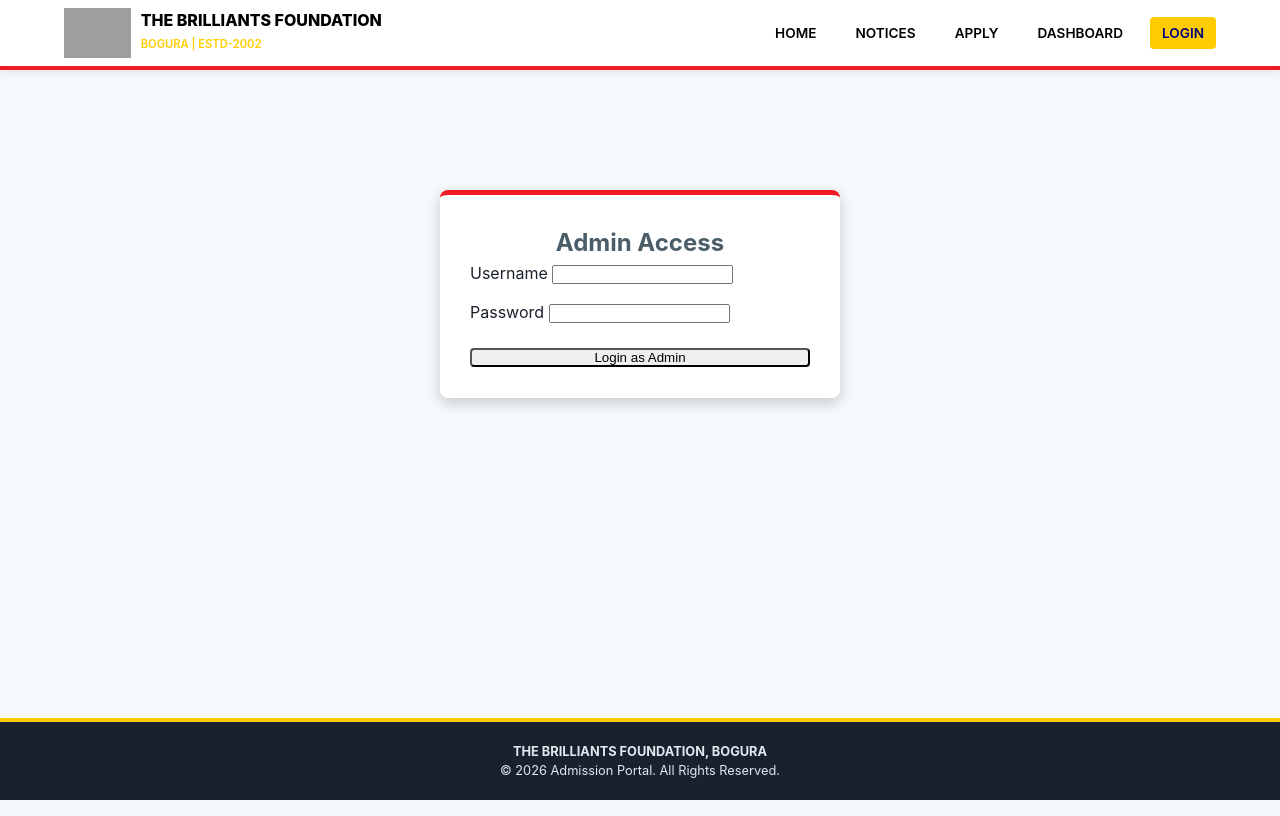
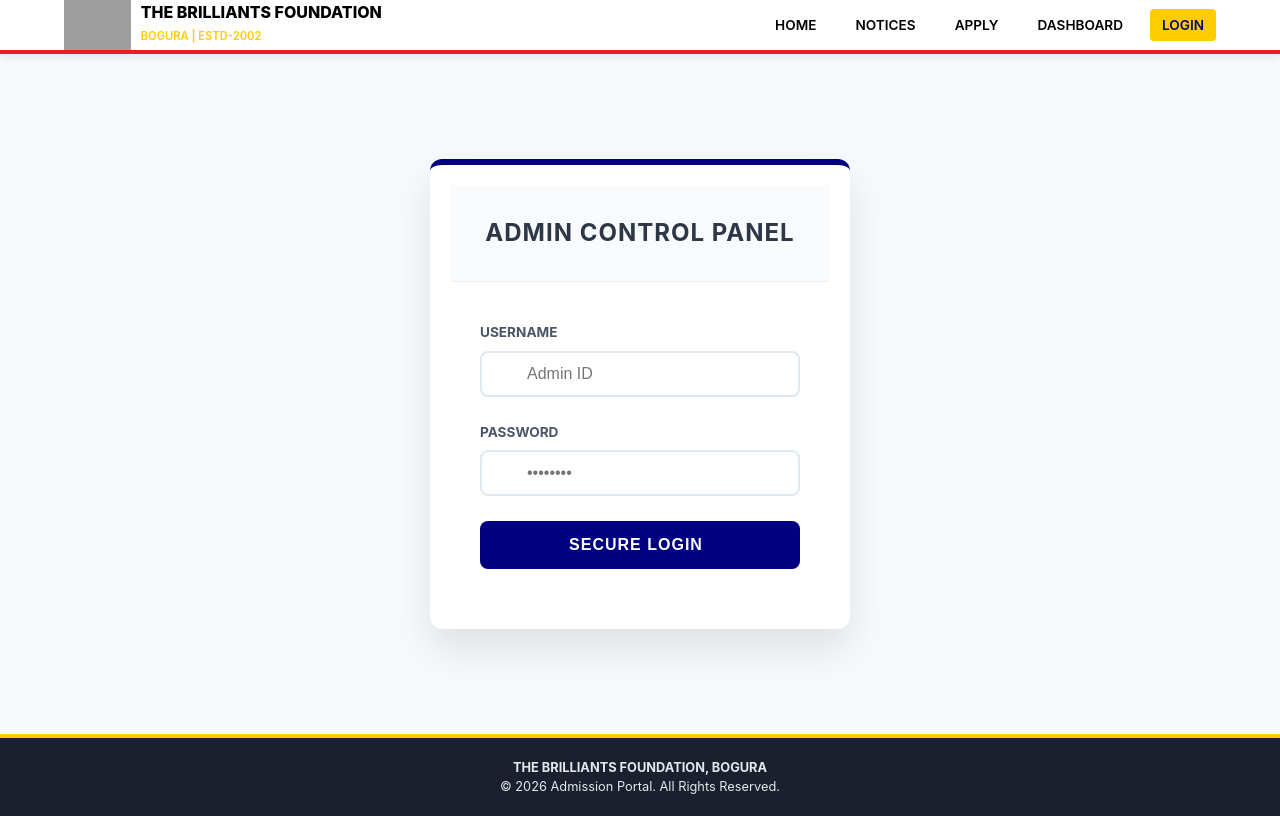
Before and after one commit to teshahriar/tbftest, a Flask app: page /admin-login in a window 1280 px wide. Run offline with Flask 3, Linux system fonts and the light colour scheme; some libraries are stand-ins or nearby versions; grey boxes are pictures that could not be loaded.

Commit message:
Update admin_login.html

```diff
--- a/templates/admin_login.html
+++ b/templates/admin_login.html
@@ -1,17 +1,154 @@
 {% extends "base.html" %}
+
+{% block title %}Admin Login | Brilliants Foundation{% endblock %}
+
+{% block extra_css %}
+<style>
+    .admin-login-container {
+        display: flex;
+        justify-content: center;
+        align-items: center;
+        min-height: 80vh;
+        padding: 20px;
+    }
+
+    .admin-card {
+        width: 100%;
+        max-width: 420px;
+        background: #ffffff;
+        border-radius: 12px;
+        box-shadow: 0 20px 40px rgba(0,0,0,0.1);
+        overflow: hidden;
+        border-top: 6px solid var(--navy);
+    }
+
+    .admin-card-header {
+        background: #f8fafc;
+        padding: 30px;
+        text-align: center;
+        border-bottom: 1px solid #edf2f7;
+    }
+
+    .admin-card-header i {
+        font-size: 3rem;
+        color: var(--navy);
+        margin-bottom: 15px;
+    }
+
+    .admin-card-header h2 {
+        margin: 0;
+        font-size: 1.5rem;
+        color: #2d3748;
+        letter-spacing: 1px;
+        text-transform: uppercase;
+    }
+
+    .admin-card-body {
+        padding: 40px 30px;
+    }
+
+    .form-group {
+        margin-bottom: 25px;
+    }
+
+    .form-group label {
+        display: block;
+        font-weight: 700;
+        margin-bottom: 8px;
+        color: #4a5568;
+        font-size: 0.85rem;
+        text-transform: uppercase;
+    }
+
+    .input-wrapper {
+        position: relative;
+    }
+
+    .input-wrapper i {
+        position: absolute;
+        left: 15px;
+        top: 50%;
+        transform: translateY(-50%);
+        color: #a0aec0;
+    }
+
+    .admin-input {
+        width: 100%;
+        padding: 12px 15px 12px 45px;
+        border: 2px solid #e2e8f0;
+        border-radius: 8px;
+        font-size: 1rem;
+        transition: all 0.3s ease;
+        outline: none;
+    }
+
+    .admin-input:focus {
+        border-color: var(--navy);
+        box-shadow: 0 0 0 4px rgba(0, 0, 128, 0.1);
+    }
+
+    .btn-admin-login {
+        width: 100%;
+        background: var(--navy);
+        color: white;
+        padding: 15px;
+        border: none;
+        border-radius: 8px;
+        font-weight: 700;
+        font-size: 1rem;
+        cursor: pointer;
+        transition: all 0.3s ease;
+        text-transform: uppercase;
+        letter-spacing: 1px;
+    }
+
+    .btn-admin-login:hover {
+        background: #000066;
+        transform: translateY(-2px);
+        box-shadow: 0 5px 15px rgba(0,0,0,0.1);
+    }
+
+    .admin-card-footer {
+        text-align: center;
+        padding: 20px;
+        font-size: 0.8rem;
+        color: #a0aec0;
+        background: #f8fafc;
+    }
+</style>
+{% endblock %}
+
 {% block content %}
-<div style="max-width: 400px; margin: 100px auto; background: #fff; padding: 30px; border-radius: 8px; border-top: 5px solid #ED1C24; box-shadow: 0 5px 15px rgba(0,0,0,0.2);">
-    <h2 style="text-align: center; color: #4A5D68;">Admin Access</h2>
-    <form method="POST">
-        <div style="margin-bottom: 15px;">
-            <label>Username</label>
-            <input type="text" name="username" class="form-control" required>
+<div class="admin-login-container">
+    <div class="admin-card">
+        <div class="admin-card-header">
+            <i class="fas fa-user-shield"></i>
+            <h2>Admin Control Panel</h2>
         </div>
-        <div style="margin-bottom: 20px;">
-            <label>Password</label>
-            <input type="password" name="password" class="form-control" required>
+
+        <div class="admin-card-body">
+            <form method="POST">
+                <div class="form-group">
+                    <label>Username</label>
+                    <div class="input-wrapper">
+                        <i class="fas fa-user"></i>
+                        <input type="text" name="username" class="admin-input" placeholder="Admin ID" required>
+                    </div>
+                </div>
+
+                <div class="form-group">
+                    <label>Password</label>
+                    <div class="input-wrapper">
+                        <i class="fas fa-lock"></i>
+                        <input type="password" name="password" class="admin-input" placeholder="••••••••" required>
+                    </div>
+                </div>
+
+                <button type="submit" class="btn-admin-login">
+                    Secure Login <i class="fas fa-arrow-right" style="margin-left: 8px;"></i>
+                </button>
+            </form>
         </div>
-        <button type="submit" class="btn-next" style="width: 100%; border-radius: 4px;">Login as Admin</button>
-    </form>
+    </div>
 </div>
 {% endblock %}
```
